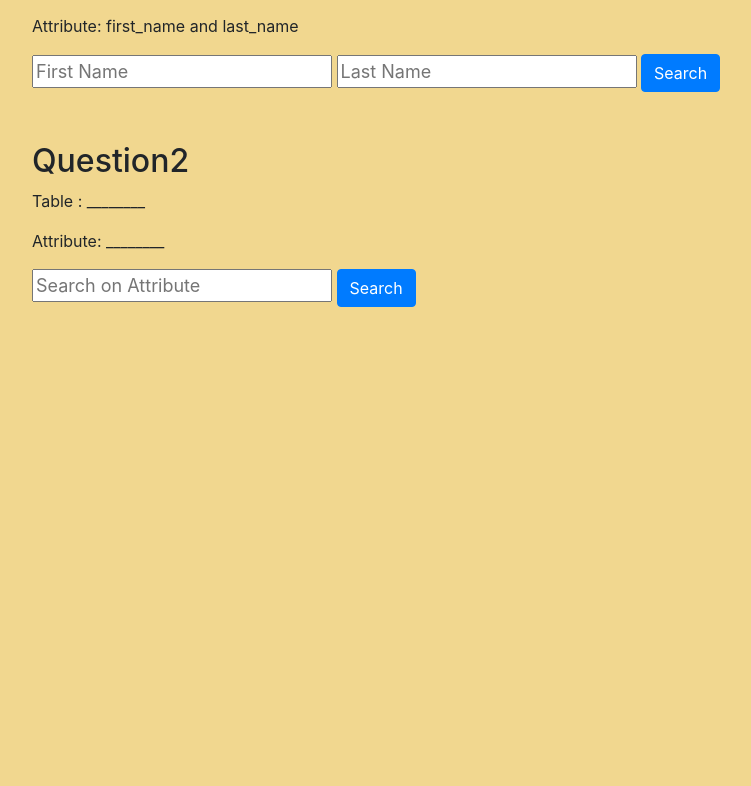
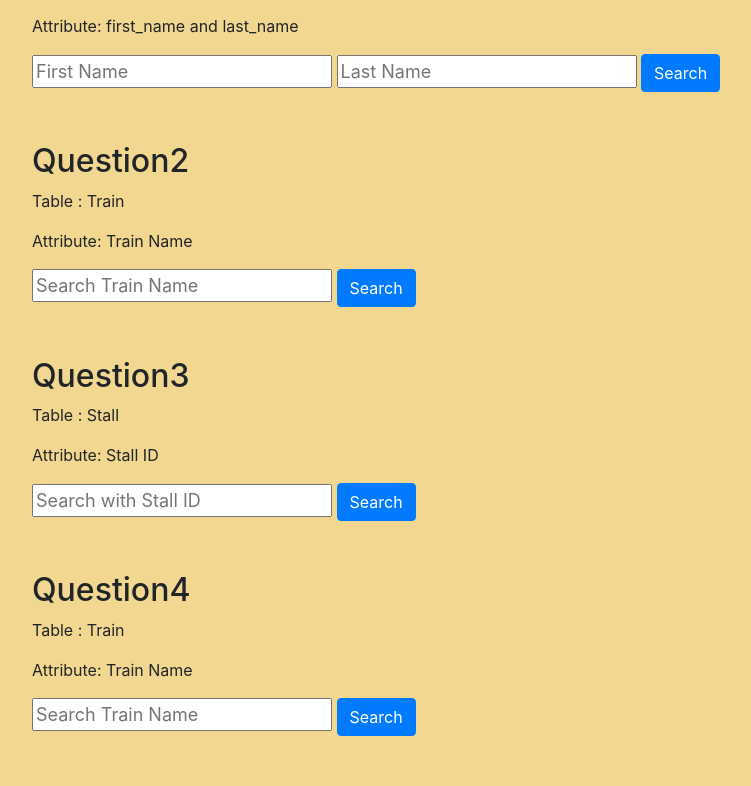
Before and after one commit to divyanshu0x16/database-assignment8, a Flask app: page /assignment8 in a window 1280 px wide. Shown: the part 170-956 px from the top of the page, without its empty margins (18-769 px from the left). Before the commit the page ends 477 px from the top, so only its background shows below. Run offline with Flask 2, Linux system fonts and the light colour scheme; some libraries are stand-ins or nearby versions.

Commit message:
done till q3

```diff
--- a/app.py
+++ b/app.py
@@ -380,6 +380,39 @@ def assignment8q1():
 def assignment8q2():
     if request.method == 'POST':
         cur = mysql.connection.cursor()
+        train_name = request.form['train_name']
+
+        #Unoptimized Query
+        #query_name = train_name + '%'
+        #cur.excute("SELECT * FROM train WHERE train_name LIKE (%Ambala%)")
+
+        #Optimized Query
+        query_name = train_name
+        cur.execute("SELECT train_id, train_name FROM train WHERE match(train_name) AGAINST (%s);", [query_name])
+        mysql.connection.commit()
+
+        output = cur.fetchall()
+
+        return render_template('assignment8.html', data2=output)
+
+@app.route('/assignment8/question3', methods=['GET', 'POST'])
+def assignment8q3():
+    if request.method == 'POST':
+        cur = mysql.connection.cursor()
+        stall_id = request.form['stall_id']
+
+        #SQL Query Here
+        cur.execute("SELECT * FROM stall WHERE stall_id=%s", [stall_id])
+        mysql.connection.commit()
+
+        output = cur.fetchall()
+
+        return render_template('assignment8.html', data3=output)
+
+@app.route('/assignment8/question4', methods=['GET', 'POST'])
+def assignment8q4():
+    if request.method == 'POST':
+        cur = mysql.connection.cursor()
         name = request.form['name']
 
         #SQL Query Here
@@ -389,7 +422,7 @@ def assignment8q2():
 
         output = cur.fetchall()
 
-        return render_template('assignment8.html', data2=output)
+        return render_template('assignment8.html', data4=output)
 
 if __name__=="__main__":
     app.run(debug=True)
--- a/templates/assignment8.html
+++ b/templates/assignment8.html
@@ -11,6 +11,7 @@
 
   <body class="content" style="background-color: rgb(241, 215, 143);">
     <h1><center>Assignment 8</center></h1>
+
     <div style=" margin: 50px">
       <h2>Question1</h2>
       <p>Table : Passenger</p>
@@ -38,15 +39,16 @@
             </tr>
         {% endfor %}
     </div>
+
     <div style=" margin: 50px">
       <h2>Question2</h2>
-      <p>Table : ________</p>
-      <p>Attribute: ________</p>
+      <p>Table : Train</p>
+      <p>Attribute: Train Name</p>
       <form class="example" method="POST" action="/assignment8/question2">
         <input
           type="text"
-          placeholder="Search on Attribute"
-          name="name"
+          placeholder="Search Train Name"
+          name="train_name"
           style="width: 300px; font-size: large"
         />
         <input class="btn btn-primary" type="submit" value="Search">
@@ -54,9 +56,56 @@
         {% for item in data2 %}
             <tr>
                 <td> {{item[0]}} </td>
+                <td> {{item[1]}} </td>
                 </br>
             </tr>
         {% endfor %}
     </div>
+
+    <div style=" margin: 50px">
+      <h2>Question3</h2>
+      <p>Table : Stall</p>
+      <p>Attribute: Stall ID</p>
+      <form class="example" method="POST" action="/assignment8/question3">
+        <input
+          type="text"
+          placeholder="Search with Stall ID"
+          name="stall_id"
+          style="width: 300px; font-size: large"
+        />
+        <input class="btn btn-primary" type="submit" value="Search">
+      </form>
+        {% for item in data3 %}
+            <tr>
+                <td> {{item[0]}} </td>
+                <td> {{item[1]}} </td>
+                <td> {{item[2]}} </td>
+                </br>
+            </tr>
+        {% endfor %}
+    </div>
+
+    <div style=" margin: 50px">
+      <h2>Question4</h2>
+      <p>Table : Train</p>
+      <p>Attribute: Train Name</p>
+      <form class="example" method="POST" action="/assignment8/question4">
+        <input
+          type="text"
+          placeholder="Search Train Name"
+          name="name"
+          style="width: 300px; font-size: large"
+        />
+        <input class="btn btn-primary" type="submit" value="Search">
+      </form>
+        {% for item in data4 %}
+            <tr>
+                <td> {{item[0]}} </td>
+                </br>
+            </tr>
+        {% endfor %}
+    </div>
+
+
   </body>
 </html>
```
